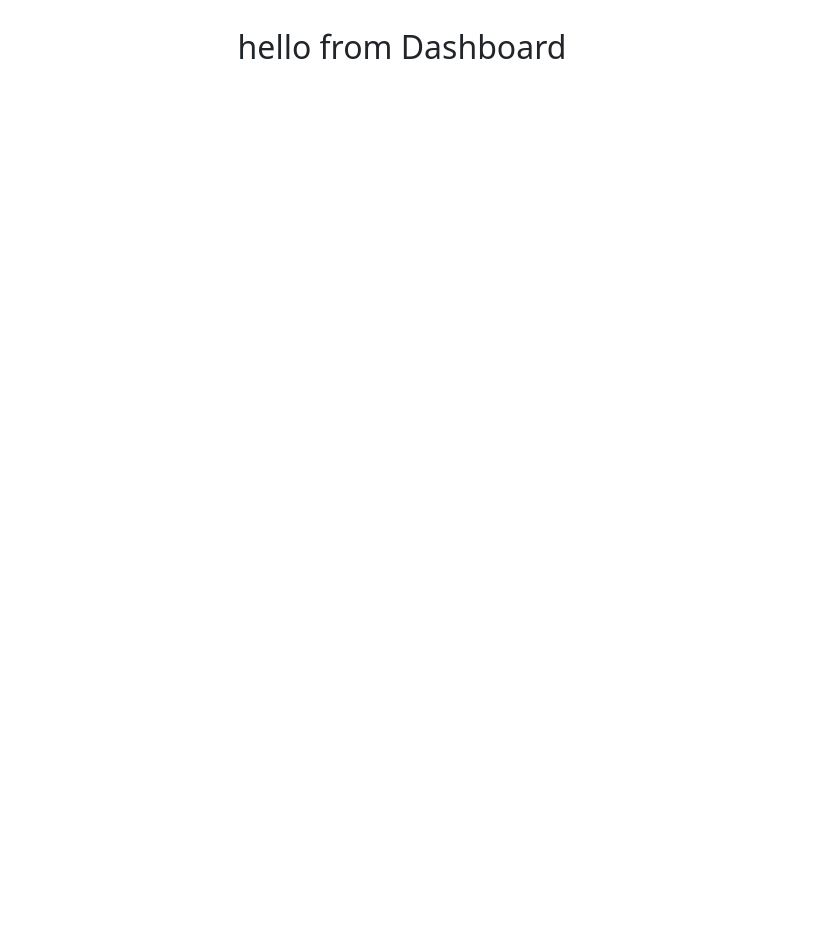
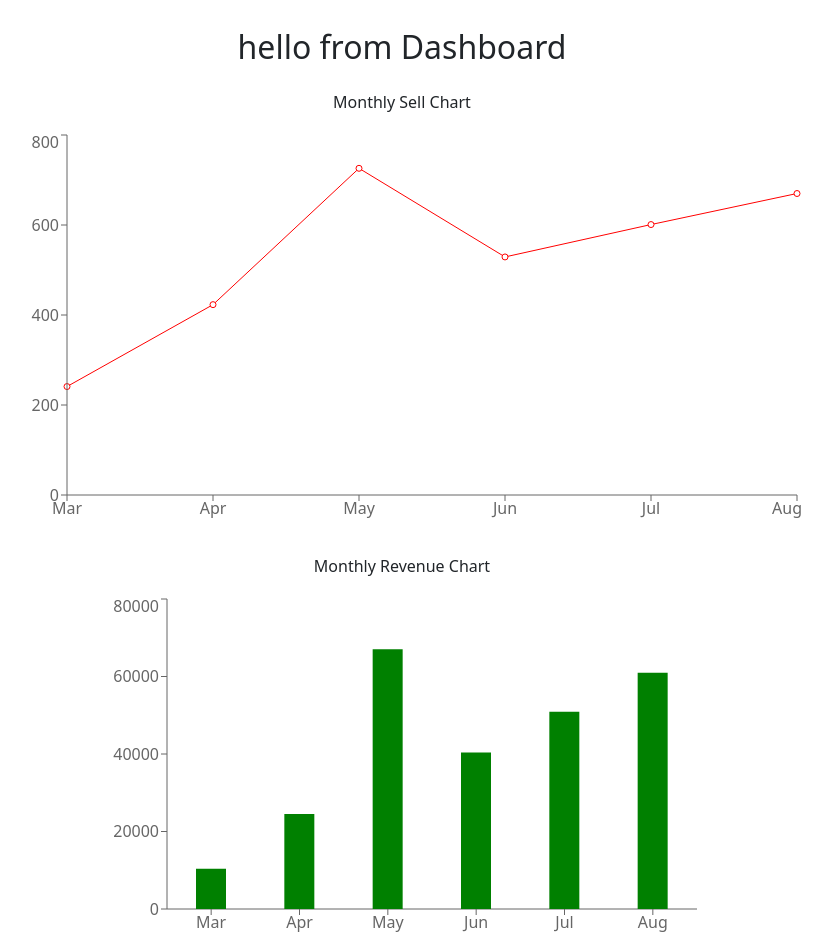
Before and after one commit to LabibIslam/product-analysis-website, a React (Create React App) app: page /dashboard in a window 1280 px wide. Shown: the part 40-992 px from the top of the page, without its empty margins (238-1070 px from the left). Before the commit the page ends 800 px from the top, so only its background shows below. Built offline with nearby package versions, Linux system fonts and the light colour scheme.

Commit message:
answered some questions

```diff
--- a/src/components/Blogs/Blogs.js
+++ b/src/components/Blogs/Blogs.js
@@ -8,6 +8,10 @@ const Blogs = () => {
                 <h2>What is context api?</h2>
                 <p>Context API is a React structure that enables you to exchange unique details and assists in solving prop-drilling from all levels of your application. It is a way for a React app to effectively produce global variables that can be passed around.</p>
             </div>
+            <div>
+                <h2>What is a semantic tag?</h2>
+                <p>Semantic HTML elements are those that clearly describe their meaning in a human- and machine-readable way. HTML was originally created as a markup language to describe documents on the early internet.</p>
+            </div>
         </div>
     );
 };
--- /dev/null
+++ b/src/components/Chart1/Chart1.js
@@ -0,0 +1,21 @@
+import React, { useEffect, useState } from 'react';
+import { Line, LineChart, XAxis, YAxis } from 'recharts';
+
+const Chart1 = () => {
+    const [data, setChartData] = useState([]);
+
+    useEffect(() => {
+        fetch('data.json')
+            .then(res => res.json())
+            .then(data => setChartData(data))
+    }, []);
+    return (
+        <LineChart width={800} height={400} data={data}>
+            <Line dataKey={'sell'} stroke="red"></Line>
+            <XAxis dataKey={'month'}></XAxis>
+            <YAxis></YAxis>
+        </LineChart>
+    );
+};
+
+export default Chart1;
--- /dev/null
+++ b/src/components/Chart2/Chart2.js
@@ -0,0 +1,21 @@
+import React, { useEffect, useState } from 'react';
+import { Bar, BarChart, XAxis, YAxis } from 'recharts';
+
+const Chart2 = () => {
+    const [data, setChartData] = useState([]);
+
+    useEffect(() => {
+        fetch('data.json')
+            .then(res => res.json())
+            .then(data => setChartData(data))
+    }, []);
+    return (
+        <BarChart width={600} height={350} data={data}>
+            <XAxis dataKey={'month'}></XAxis>
+            <YAxis></YAxis>
+            <Bar dataKey="revenue" barSize={30} fill="green"></Bar>
+        </BarChart>
+    );
+};
+
+export default Chart2;
--- a/src/components/Dashboard/Dashboard.js
+++ b/src/components/Dashboard/Dashboard.js
@@ -1,9 +1,23 @@
 import React from 'react';
+import Chart1 from '../Chart1/Chart1';
+import Chart2 from '../Chart2/Chart2';
 
 const Dashboard = () => {
     return (
-        <div className='my-8'>
+        <div className='my-8 justify-items-center'>
             <h2>hello from Dashboard</h2>
+            <div className='my-4'>
+                <p>Monthly Sell Chart</p>
+                <div className='flex justify-center'>
+                    <Chart1 ></Chart1>
+                </div>
+            </div>
+            <div className='my-4'>
+                <p>Monthly Revenue Chart</p>
+                <div className='flex justify-center'>
+                    <Chart2></Chart2>
+                </div>
+            </div>
         </div>
     );
 };
```
